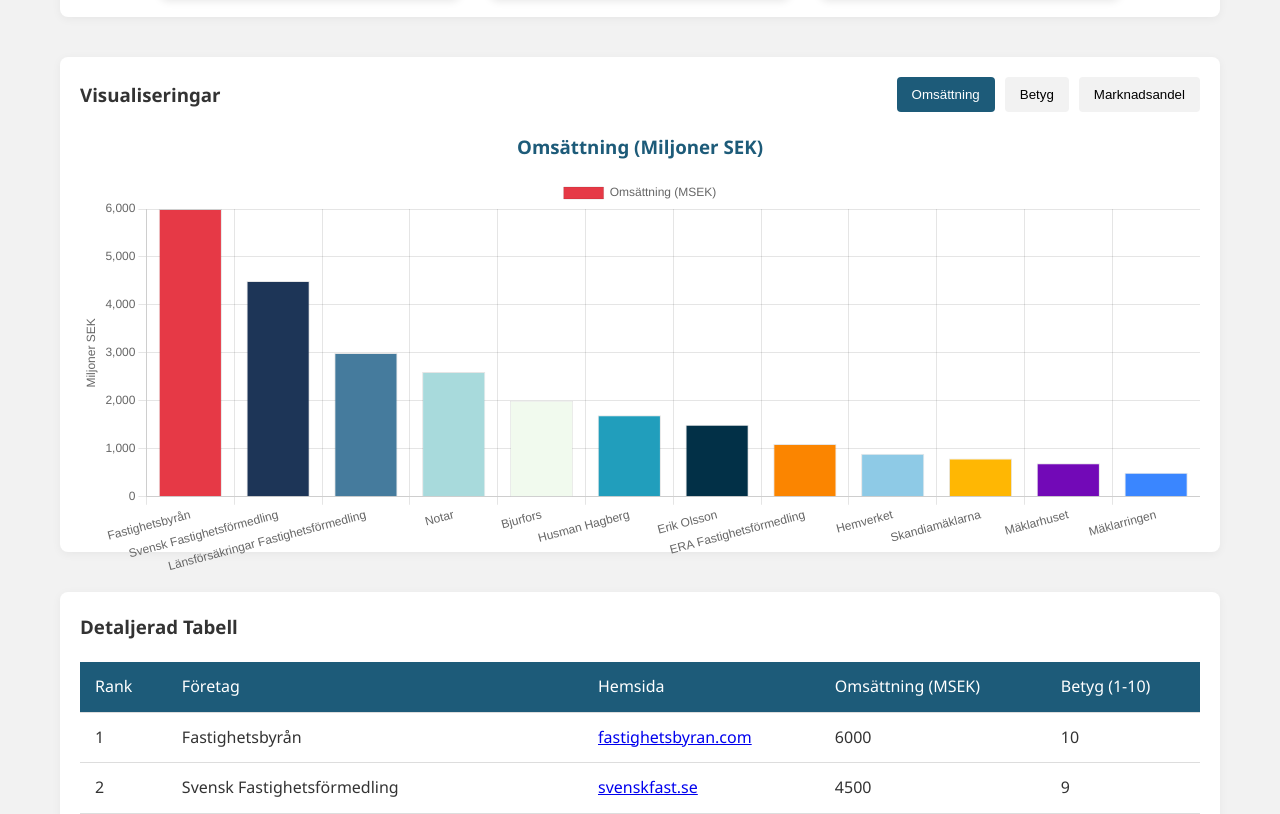
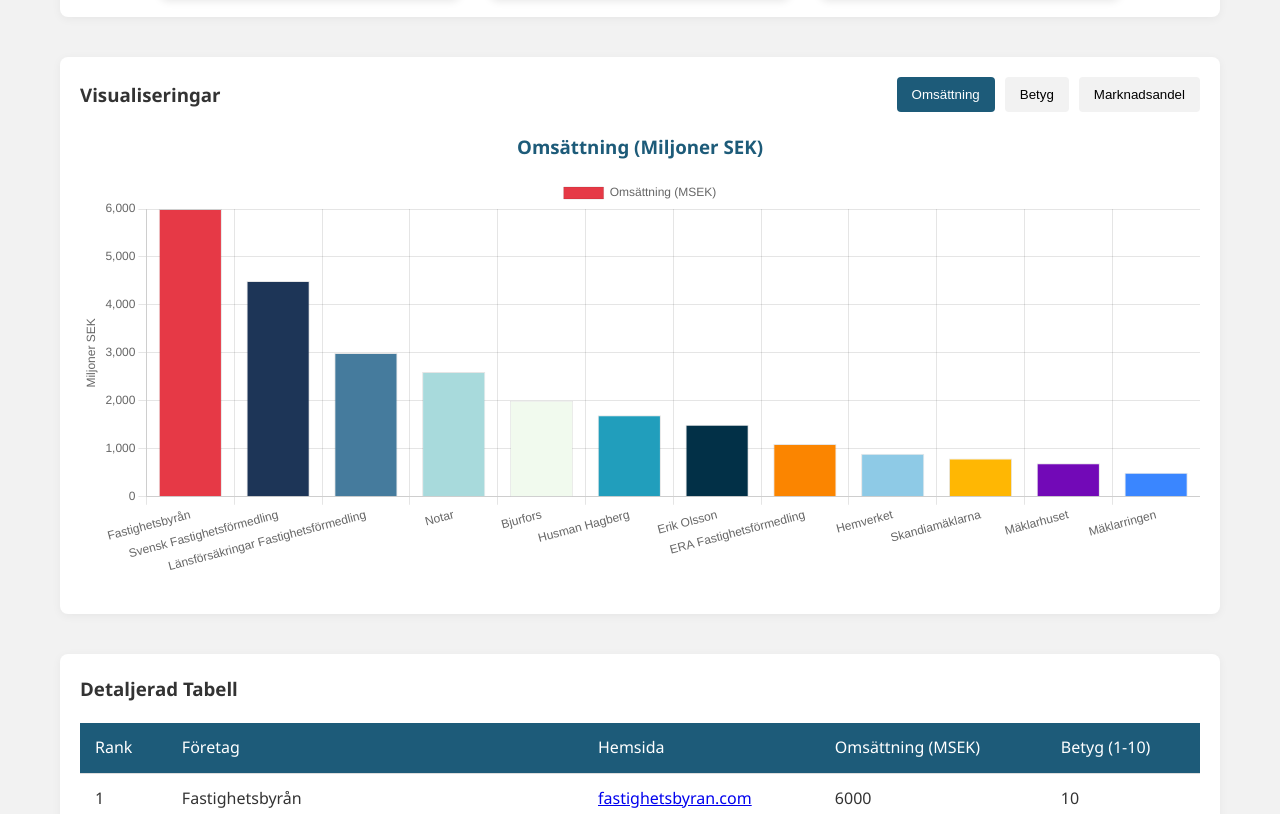
Before and after one commit to shot87/svenska-maklare-statistik, a plain HTML site: page index.html in a window 1280 px wide. Shown: the part 589-1403 px from the top of the page. Drawn offline with nearby package versions, Linux system fonts and the light colour scheme.

Commit message:
fixing the padding under Visualiseringar

```diff
--- a/styles.css
+++ b/styles.css
@@ -54,6 +54,10 @@
     background-color: var(--card-bg);
     border-radius: 8px;
     box-shadow: 0 2px 10px rgba(0, 0, 0, 0.05);
+}
+
+.viz-section {
+    padding-bottom: 7%; /* Additional padding at the bottom */
 }
 
 .intro {
```
